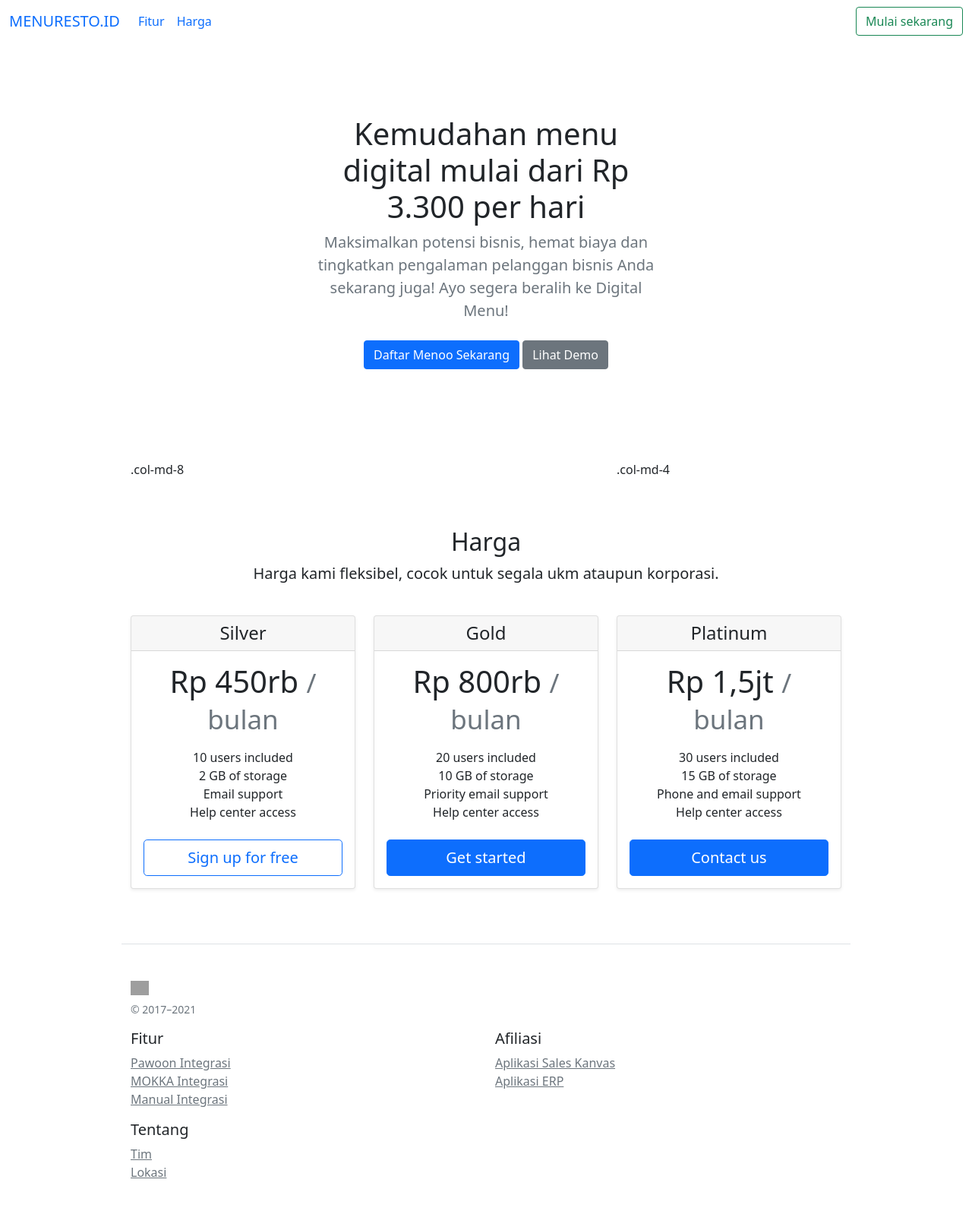
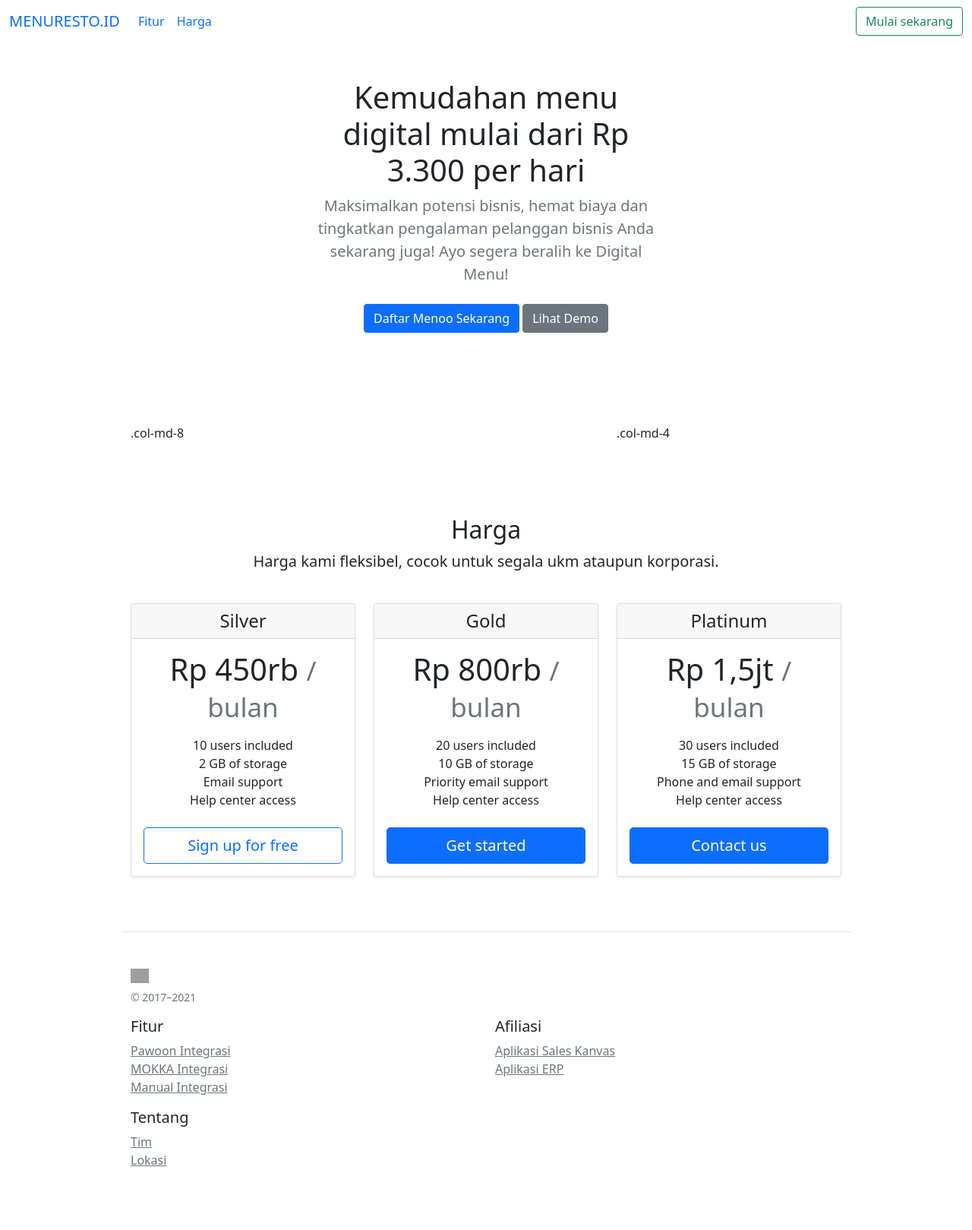
Before and after one commit to kemtol/menuresto, a Jekyll site: the page built from index.html, in a window 1280 px wide. Shown: the whole page at 76% size. Built offline with Jekyll 4.4.1, drawn with Linux system fonts in a browser that asks for light colours; nearby versions of some CDN libraries; grey boxes are pictures that could not be loaded.

```diff
--- a/_layouts/default.html
+++ b/_layouts/default.html
@@ -69,7 +69,7 @@
     </div>
   </nav>
 
-  <section class="py-5 text-center">
+  <section class="text-center">
     <div class="container">
       <div class="row py-lg-5">
         <div class="col-lg-6 col-md-8 mx-auto">
@@ -85,8 +85,8 @@
     </div>
   </section>
 
-  <section class="container">
-    <div class="row mb-3">
+  <section class="py-5 container">
+    <div class="row">
       <div class="col-md-8 themed-grid-col">.col-md-8</div>
       <div class="col-md-4 themed-grid-col">.col-md-4</div>
     </div>
```
